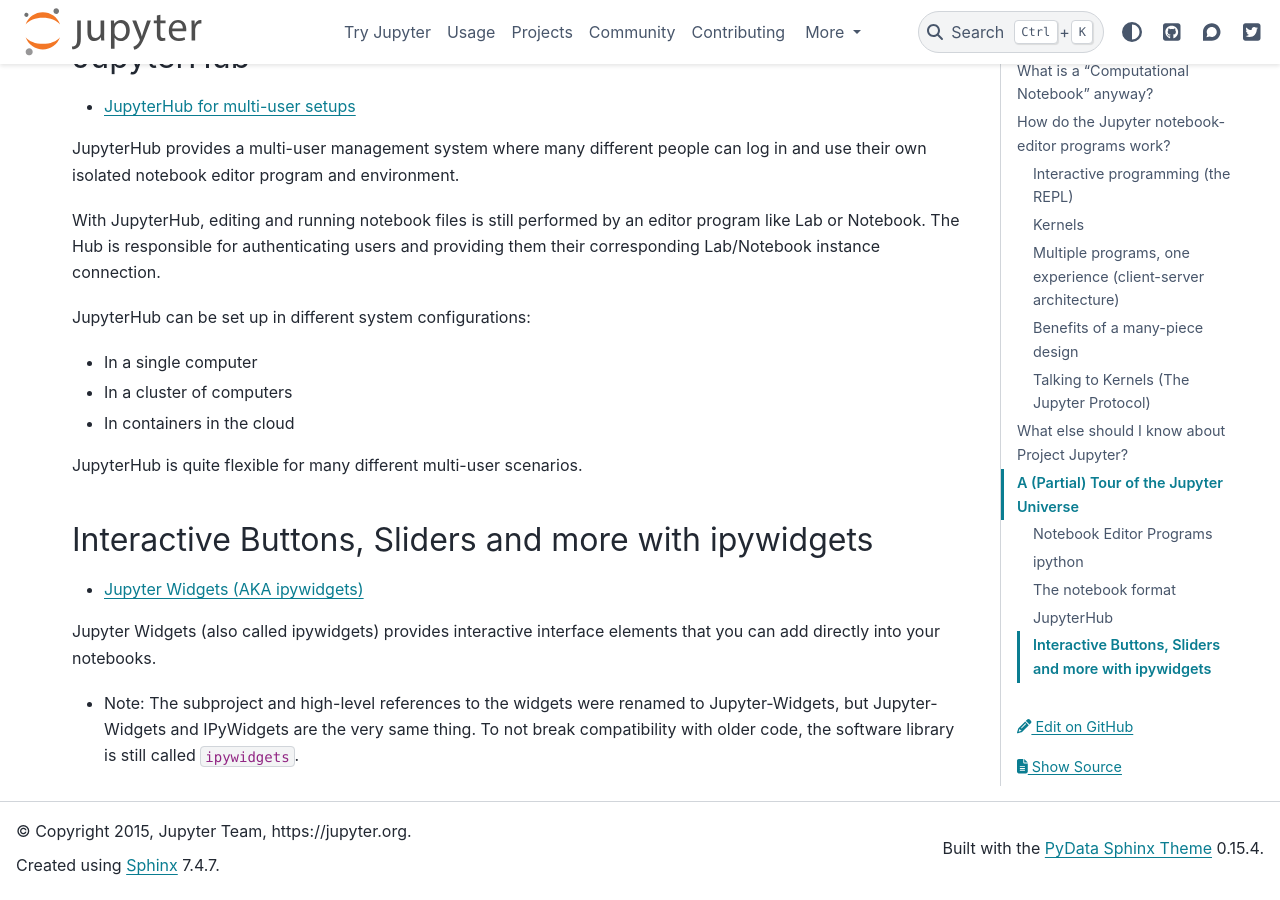
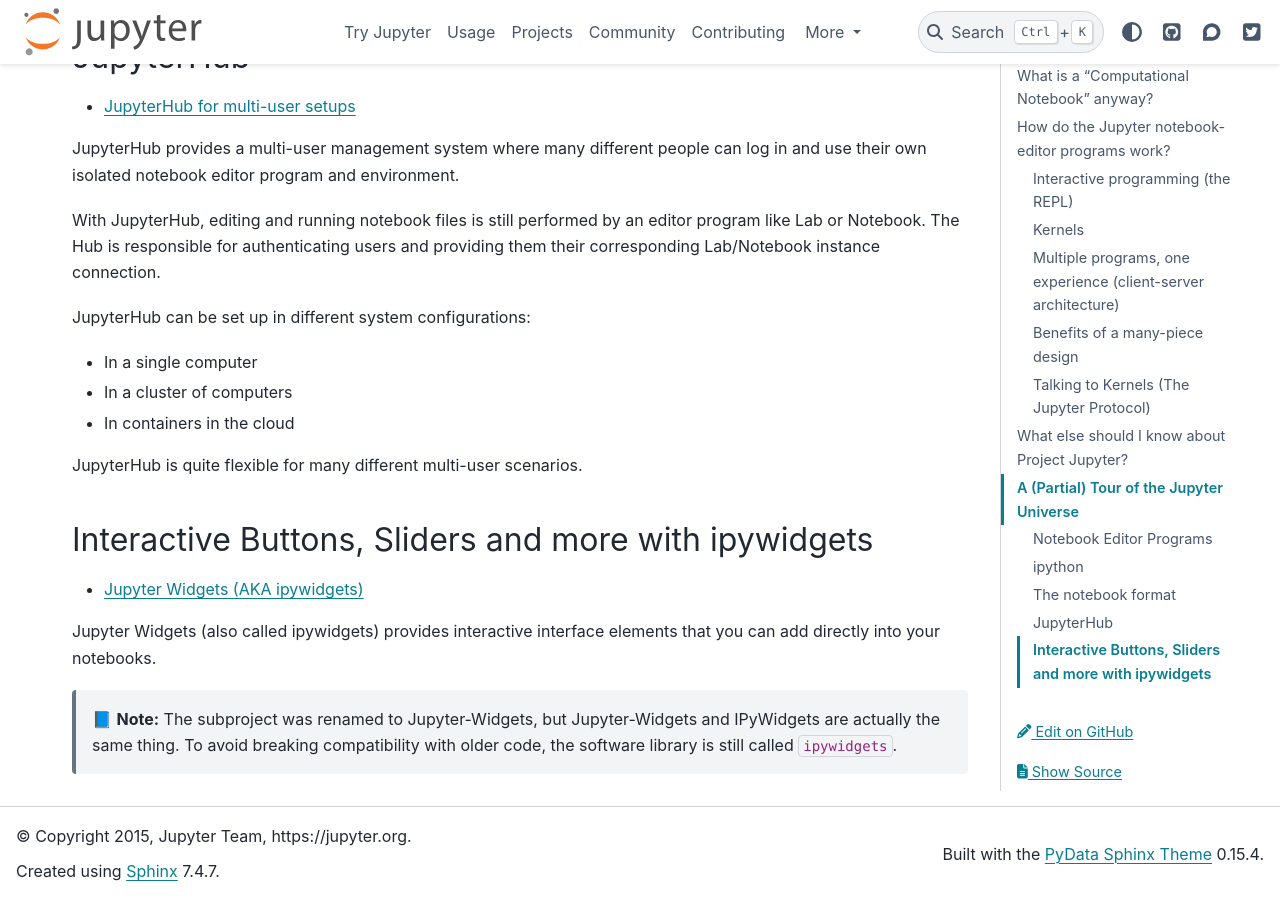
Before and after one commit to jupyter/jupyter, a Sphinx documentation site: the page built from docs/source/what_is_jupyter.md, in a window 1280 px wide and 900 px high, scrolled down 8547 px. Built offline with Sphinx 7.4.7 and the PyData theme 0.15.4, drawn with Linux system fonts in a browser that asks for light colours; pages that are not in the unit, such as notebooks, are missing from menus.

Commit message:
Wording/formatting updates.

```diff
--- a/docs/source/what_is_jupyter.md
+++ b/docs/source/what_is_jupyter.md
@@ -398,7 +398,6 @@
 Jupyter Widgets (also called ipywidgets) provides interactive interface
 elements that you can add directly into your notebooks.
 
-- Note: The subproject and high-level references to the widgets were renamed to
-Jupyter-Widgets, but Jupyter-Widgets and IPyWidgets are the very same thing. To
-not break compatibility with older code, the software library is still called
-`ipywidgets`.
+> 📘 **Note:** The subproject was renamed to Jupyter-Widgets, but Jupyter-Widgets
+> and IPyWidgets are actually the same thing. To avoid breaking compatibility with
+> older code, the software library is still called `ipywidgets`.
```
